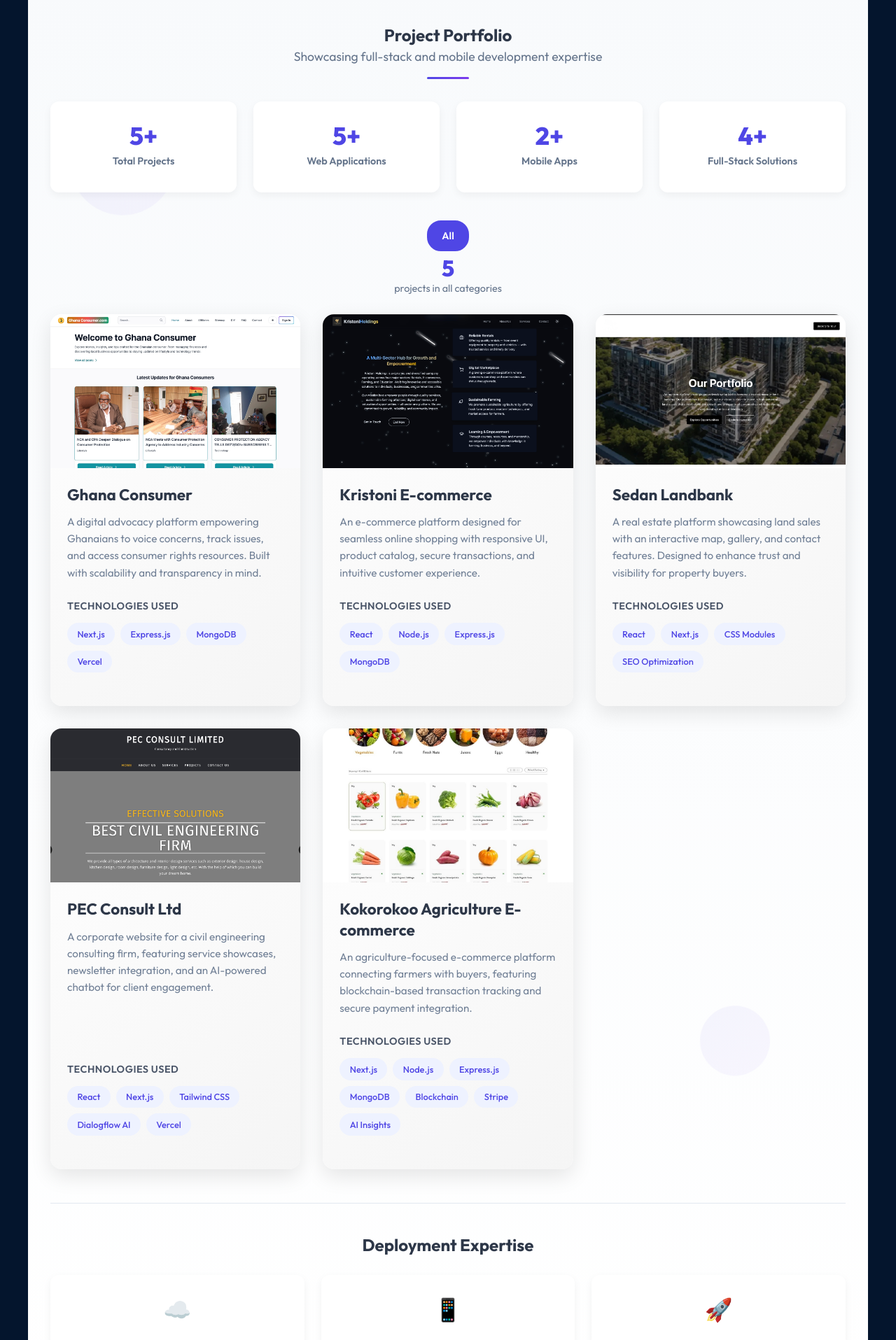
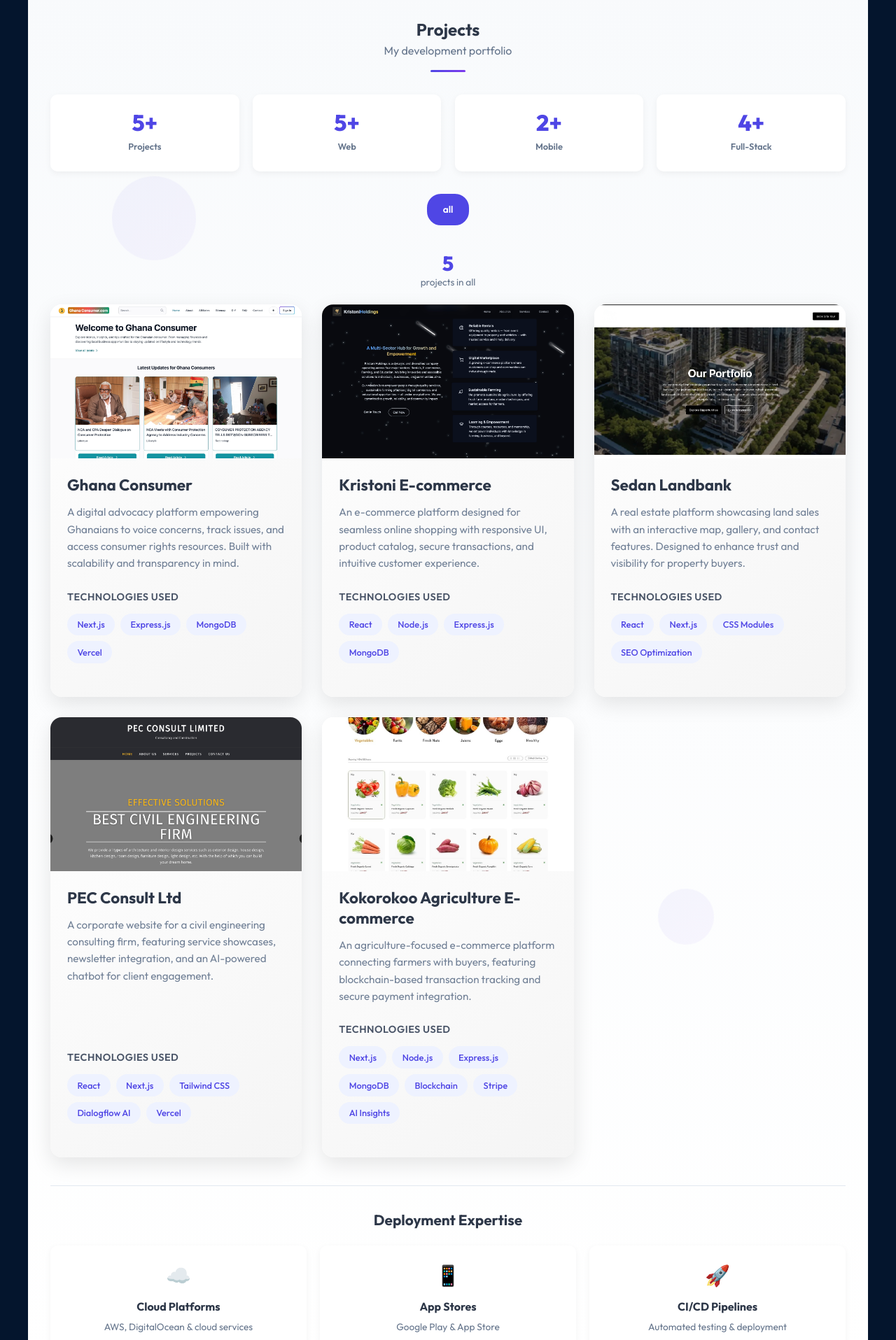
Before and after one commit to kristonirentall-rgb/KIMPORT, a React (Vite) app: page / in a window 1280 px wide. Shown: the part 4640-6555 px from the top of the page at 70% size. Built offline with nearby package versions, Linux system fonts and the light colour scheme; a web font is replaced by a local one.

Commit message:
worked on mobile view

```diff
--- a/src/components/Projects/Projects.jsx
+++ b/src/components/Projects/Projects.jsx
@@ -6,16 +6,25 @@ import { ProjectCard } from "./ProjectCard";
 export const Projects = () => {
   const [selectedCategory, setSelectedCategory] = useState("all");
   const [isVisible, setIsVisible] = useState(false);
+  const [isMobile, setIsMobile] = useState(false);
   const containerRef = useRef(null);
 
   useEffect(() => {
+    // Check if mobile on initial render and resize
+    const checkMobile = () => {
+      setIsMobile(window.innerWidth <= 768);
+    };
+
+    checkMobile();
+    window.addEventListener('resize', checkMobile);
+
     const observer = new IntersectionObserver(
       ([entry]) => {
         if (entry.isIntersecting) {
           setIsVisible(true);
         }
       },
-      { threshold: 0.2 }
+      { threshold: 0.1 } // Lower threshold for mobile
     );
 
     if (containerRef.current) {
@@ -23,6 +32,7 @@ export const Projects = () => {
     }
 
     return () => {
+      window.removeEventListener('resize', checkMobile);
       if (containerRef.current) {
         observer.unobserve(containerRef.current);
       }
@@ -39,55 +49,55 @@ export const Projects = () => {
         project.categories && project.categories.includes(selectedCategory)
       );
 
-  // Enhanced project statistics - impressive numbers for a senior developer
+  // Enhanced project statistics
   const projectStats = {
-    total: projects.length > 0 ? projects.length : 12, // Fallback to 12 if no projects
+    total: projects.length > 0 ? projects.length : 12,
     web: projects.filter(p => p.categories && p.categories.includes("web")).length > 0 ?
-         projects.filter(p => p.categories && p.categories.includes("web")).length : 5, // Fallback to 5
+         projects.filter(p => p.categories && p.categories.includes("web")).length : 5,
     mobile: projects.filter(p => p.categories && p.categories.includes("mobile")).length > 0 ?
-           projects.filter(p => p.categories && p.categories.includes("mobile")).length : 2, // Fallback to 4
+           projects.filter(p => p.categories && p.categories.includes("mobile")).length : 2,
     fullstack: projects.filter(p => p.categories && p.categories.includes("fullstack")).length > 0 ?
-              projects.filter(p => p.categories && p.categories.includes("fullstack")).length : 4 // Fallback to 3
+              projects.filter(p => p.categories && p.categories.includes("fullstack")).length : 4
   };
 
   return (
     <section className={styles.container} id="projects" ref={containerRef}>
-      {/* Animated background elements */}
+      {/* Simplified background for mobile */}
       <div className={styles.animatedBackground}>
         <div className={styles.floatingShape} style={{ '--delay': '0s' }}></div>
         <div className={styles.floatingShape} style={{ '--delay': '3s' }}></div>
-        <div className={styles.floatingShape} style={{ '--delay': '6s' }}></div>
       </div>
 
       <div className={styles.content}>
         <h2 className={`${styles.title} ${isVisible ? styles.titleVisible : ''}`}>
-          Project Portfolio
-          <span className={styles.subtitle}>Showcasing full-stack and mobile development expertise</span>
+          Projects
+          <span className={styles.subtitle}>My development portfolio</span>
           <div className={styles.titleUnderline}></div>
         </h2>
 
-        {/* Project Statistics */}
+        {/* Project Statistics - Simplified for mobile */}
         <div className={`${styles.stats} ${isVisible ? styles.statsVisible : ''}`}>
           <div className={styles.statItem}>
             <span className={styles.statNumber}>{projectStats.total}+</span>
-            <span className={styles.statLabel}>Total Projects</span>
+            <span className={styles.statLabel}>Projects</span>
           </div>
           <div className={styles.statItem}>
             <span className={styles.statNumber}>{projectStats.web}+</span>
-            <span className={styles.statLabel}>Web Applications</span>
+            <span className={styles.statLabel}>Web</span>
           </div>
           <div className={styles.statItem}>
             <span className={styles.statNumber}>{projectStats.mobile}+</span>
-            <span className={styles.statLabel}>Mobile Apps</span>
+            <span className={styles.statLabel}>Mobile</span>
           </div>
           <div className={styles.statItem}>
             <span className={styles.statNumber}>{projectStats.fullstack}+</span>
-            <span className={styles.statLabel}>Full-Stack Solutions</span>
+            <span className={styles.statLabel}>Full-Stack</span>
           </div>
         </div>
 
-        {/* Category Filters */}
-        <div className={`${styles.filters} ${isVisible ? styles.filtersVisible : ''}`}>
+        {/* Category Filters - Scrollable on mobile */}
+        <div className={`${styles.filtersContainer} ${isVisible ? styles.filtersVisible : ''}`}>
+          <div className={styles.filters}>
             {allCategories.map((category, index) => (
               <button
                 key={index}
@@ -95,16 +105,17 @@ export const Projects = () => {
                 onClick={() => setSelectedCategory(category)}
                 style={{ animationDelay: `${index * 0.1}s` }}
               >
-              {category.charAt(0).toUpperCase() + category.slice(1)}
+                {isMobile && category.length > 8 ? category.slice(0, 6) + '...' : category}
               </button>
             ))}
+          </div>
         </div>
 
         {/* Projects Counter */}
         <div className={`${styles.counter} ${isVisible ? styles.counterVisible : ''}`}>
           <span className={styles.counterNumber}>{filteredProjects.length}</span>
           <span className={styles.counterText}>
-            {filteredProjects.length === 1 ? 'project' : 'projects'} in {selectedCategory === "all" ? "all categories" : selectedCategory}
+            {filteredProjects.length === 1 ? 'project' : 'projects'} in {selectedCategory === "all" ? "all" : selectedCategory}
           </span>
         </div>
 
@@ -125,34 +136,34 @@ export const Projects = () => {
           <div className={styles.emptyState}>
             <div className={styles.emptyIcon}>🔍</div>
             <h3>No projects found</h3>
-            <p>No projects match the selected category. Try another filter!</p>
+            <p>No projects match the selected category.</p>
             <button
               onClick={() => setSelectedCategory("all")}
               className={styles.viewAllButton}
             >
-              View All Projects
+              View All
             </button>
           </div>
         )}
 
-        {/* Deployment Highlights */}
+        {/* Deployment Highlights - Simplified for mobile */}
         <div className={`${styles.deployment} ${isVisible ? styles.deploymentVisible : ''}`}>
           <h3>Deployment Expertise</h3>
           <div className={styles.deploymentGrid}>
             <div className={styles.deploymentItem}>
               <div className={styles.deploymentIcon}>☁️</div>
               <h4>Cloud Platforms</h4>
-              <p>AWS, DigitalOcean, and other cloud services for scalable deployments</p>
+              <p>AWS, DigitalOcean & cloud services</p>
             </div>
             <div className={styles.deploymentItem}>
               <div className={styles.deploymentIcon}>📱</div>
               <h4>App Stores</h4>
-              <p>Experience publishing to Google Play Store and Apple App Store</p>
+              <p>Google Play & App Store</p>
             </div>
             <div className={styles.deploymentItem}>
               <div className={styles.deploymentIcon}>🚀</div>
               <h4>CI/CD Pipelines</h4>
-              <p>Automated testing and deployment processes for efficient delivery</p>
+              <p>Automated testing & deployment</p>
             </div>
           </div>
         </div>
--- a/src/components/Projects/Projects.module.css
+++ b/src/components/Projects/Projects.module.css
@@ -26,18 +26,18 @@
 }
 
 .floatingShape:nth-child(1) {
-  width: 150px;
-  height: 150px;
-  top: 10%;
-  left: 5%;
+  width: 120px;
+  height: 120px;
+  top: 15%;
+  left: 10%;
   animation-delay: var(--delay);
 }
 
 .floatingShape:nth-child(2) {
-  width: 100px;
-  height: 100px;
-  top: 70%;
-  left: 80%;
+  width: 80px;
+  height: 80px;
+  top: 65%;
+  left: 75%;
   animation-delay: var(--delay);
 }
 
@@ -46,10 +46,10 @@
     transform: translateY(0) rotate(0deg);
   }
   33% {
-    transform: translateY(-15px) rotate(3deg);
+    transform: translateY(-12px) rotate(3deg);
   }
   66% {
-    transform: translateY(8px) rotate(-3deg);
+    transform: translateY(6px) rotate(-3deg);
   }
 }
 
@@ -74,7 +74,7 @@
 }
 
 .title h2 {
-  font-size: 2rem;
+  font-size: 1.8rem;
   font-weight: 700;
   color: #2d3748;
   margin-bottom: 0.5rem;
@@ -83,7 +83,7 @@
 
 .subtitle {
   display: block;
-  font-size: 1rem;
+  font-size: 0.95rem;
   color: #64748b;
   font-weight: 400;
   margin-bottom: 1rem;
@@ -92,7 +92,7 @@
 
 .titleUnderline {
   height: 3px;
-  width: 60px;
+  width: 50px;
   background: linear-gradient(to right, #4f46e5, #7c3aed);
   margin: 0.5rem auto;
   border-radius: 2px;
@@ -102,8 +102,8 @@
 .stats {
   display: grid;
   grid-template-columns: repeat(2, 1fr);
-  gap: 1rem;
-  margin-bottom: 2rem;
+  gap: 0.8rem;
+  margin-bottom: 1.5rem;
   opacity: 0;
   transform: translateY(20px);
   transition: opacity 0.8s ease, transform 0.8s ease;
@@ -116,20 +116,20 @@
 
 .statItem {
   background: white;
-  padding: 1.2rem 0.8rem;
-  border-radius: 12px;
+  padding: 1rem 0.6rem;
+  border-radius: 10px;
   text-align: center;
-  box-shadow: 0 4px 12px rgba(0, 0, 0, 0.05);
+  box-shadow: 0 3px 10px rgba(0, 0, 0, 0.05);
   transition: transform 0.3s ease;
 }
 
 .statItem:hover {
-  transform: translateY(-3px);
+  transform: translateY(-2px);
 }
 
 .statNumber {
   display: block;
-  font-size: 1.8rem;
+  font-size: 1.6rem;
   font-weight: 800;
   color: #4f46e5;
   line-height: 1;
@@ -137,19 +137,20 @@
 }
 
 .statLabel {
-  font-size: 0.8rem;
+  font-size: 0.75rem;
   color: #64748b;
   font-weight: 600;
 }
 
 /* Filters Container */
 .filtersContainer {
-  margin-bottom: 2rem;
+  margin-bottom: 1.5rem;
   opacity: 0;
   transform: translateY(20px);
   transition: opacity 0.8s ease, transform 0.8s ease;
   overflow-x: auto;
   padding-bottom: 0.5rem;
+  -webkit-overflow-scrolling: touch;
 }
 
 .filtersVisible {
@@ -165,7 +166,7 @@
 }
 
 .filterButton {
-  padding: 0.6rem 1rem;
+  padding: 0.6rem 0.9rem;
   border: 2px solid #e2e8f0;
   background: white;
   color: #64748b;
@@ -176,6 +177,7 @@
   transition: all 0.3s ease;
   white-space: nowrap;
   flex-shrink: 0;
+  min-width: 60px;
 }
 
 .filterButton:hover {
@@ -193,7 +195,7 @@
 /* Projects Counter */
 .counter {
   text-align: center;
-  margin-bottom: 1.5rem;
+  margin-bottom: 1.2rem;
   opacity: 0;
   transform: translateY(20px);
   transition: opacity 0.8s ease, transform 0.8s ease;
@@ -205,7 +207,7 @@
 }
 
 .counterNumber {
-  font-size: 2rem;
+  font-size: 1.8rem;
   font-weight: 800;
   color: #4f46e5;
   display: block;
@@ -213,7 +215,7 @@
 }
 
 .counterText {
-  font-size: 0.9rem;
+  font-size: 0.85rem;
   color: #64748b;
   margin-top: 0.3rem;
 }
@@ -222,7 +224,7 @@
 .projects {
   display: grid;
   grid-template-columns: 1fr;
-  gap: 1.5rem;
+  gap: 1.2rem;
   margin-top: 1rem;
 }
 
@@ -230,41 +232,41 @@
 .emptyState {
   grid-column: 1 / -1;
   text-align: center;
-  padding: 2.5rem 1.5rem;
+  padding: 2rem 1.2rem;
   background: white;
-  border-radius: 16px;
-  box-shadow: 0 5px 20px rgba(0, 0, 0, 0.05);
+  border-radius: 12px;
+  box-shadow: 0 4px 16px rgba(0, 0, 0, 0.05);
 }
 
 .emptyIcon {
-  font-size: 2.5rem;
-  margin-bottom: 1rem;
+  font-size: 2rem;
+  margin-bottom: 0.8rem;
   opacity: 0.5;
 }
 
 .emptyState h3 {
-  font-size: 1.3rem;
+  font-size: 1.2rem;
   color: #2d3748;
   margin-bottom: 0.5rem;
 }
 
 .emptyState p {
   color: #718096;
-  margin: 0 0 1.5rem 0;
+  margin: 0 0 1.2rem 0;
   line-height: 1.5;
-  font-size: 0.9rem;
+  font-size: 0.85rem;
 }
 
 .viewAllButton {
-  padding: 0.7rem 1.5rem;
+  padding: 0.6rem 1.2rem;
   background: #4f46e5;
   color: white;
   border: none;
-  border-radius: 8px;
+  border-radius: 6px;
   font-weight: 600;
   cursor: pointer;
   transition: all 0.3s ease;
-  font-size: 0.9rem;
+  font-size: 0.85rem;
 }
 
 .viewAllButton:hover {
@@ -274,8 +276,8 @@
 
 /* Deployment Section */
 .deployment {
-  margin-top: 3rem;
-  padding-top: 2.5rem;
+  margin-top: 2.5rem;
+  padding-top: 2rem;
   border-top: 1px solid #e2e8f0;
   opacity: 0;
   transform: translateY(20px);
@@ -289,64 +291,106 @@
 
 .deployment h3 {
   text-align: center;
-  font-size: 1.5rem;
+  font-size: 1.3rem;
   color: #2d3748;
-  margin-bottom: 1.5rem;
+  margin-bottom: 1.2rem;
 }
 
 .deploymentGrid {
   display: grid;
   grid-template-columns: 1fr;
-  gap: 1.2rem;
+  gap: 1rem;
 }
 
 .deploymentItem {
   text-align: center;
-  padding: 1.5rem 1rem;
+  padding: 1.2rem 0.8rem;
   background: white;
-  border-radius: 12px;
-  box-shadow: 0 4px 12px rgba(0, 0, 0, 0.05);
+  border-radius: 10px;
+  box-shadow: 0 3px 10px rgba(0, 0, 0, 0.05);
   transition: transform 0.3s ease;
 }
 
 .deploymentItem:hover {
-  transform: translateY(-3px);
+  transform: translateY(-2px);
 }
 
 .deploymentIcon {
-  font-size: 2rem;
-  margin-bottom: 0.8rem;
+  font-size: 1.8rem;
+  margin-bottom: 0.6rem;
 }
 
 .deploymentItem h4 {
   color: #2d3748;
-  margin-bottom: 0.5rem;
-  font-size: 1.1rem;
+  margin-bottom: 0.4rem;
+  font-size: 1rem;
 }
 
 .deploymentItem p {
   color: #64748b;
-  line-height: 1.5;
+  line-height: 1.4;
   margin: 0;
-  font-size: 0.9rem;
+  font-size: 0.85rem;
 }
 
 /* Tablet Styles */
 @media (min-width: 640px) {
   .container {
-    padding: 4rem 1.5rem;
+    padding: 3.5rem 1.2rem;
   }
 
   .title h2 {
-    font-size: 2.2rem;
+    font-size: 2rem;
   }
 
   .subtitle {
-    font-size: 1.1rem;
+    font-size: 1rem;
   }
 
   .stats {
     grid-template-columns: repeat(4, 1fr);
+    gap: 1rem;
+  }
+
+  .statItem {
+    padding: 1.2rem 0.8rem;
+  }
+
+  .statNumber {
+    font-size: 1.8rem;
+  }
+
+  .statLabel {
+    font-size: 0.8rem;
+  }
+
+  .filters {
+    justify-content: center;
+    flex-wrap: wrap;
+  }
+
+  .projects {
+    grid-template-columns: repeat(2, 1fr);
+    gap: 1.5rem;
+  }
+
+  .deploymentGrid {
+    grid-template-columns: repeat(3, 1fr);
+    gap: 1.2rem;
+  }
+}
+
+/* Desktop Styles */
+@media (min-width: 1024px) {
+  .container {
+    padding: 4.5rem 2rem;
+  }
+
+  .title h2 {
+    font-size: 2.3rem;
+  }
+
+  .stats {
     gap: 1.2rem;
   }
 
@@ -358,60 +402,18 @@
     font-size: 2rem;
   }
 
-  .statLabel {
-    font-size: 0.9rem;
+  .projects {
+    grid-template-columns: repeat(3, 1fr);
+    gap: 1.8rem;
   }
 
   .filters {
-    justify-content: center;
-    flex-wrap: wrap;
-  }
-
-  .projects {
-    grid-template-columns: repeat(2, 1fr);
-    gap: 1.8rem;
-  }
-
-  .deploymentGrid {
-    grid-template-columns: repeat(3, 1fr);
-    gap: 1.5rem;
-  }
-}
-
-/* Desktop Styles */
-@media (min-width: 1024px) {
-  .container {
-    padding: 5rem 2rem;
-  }
-
-  .title h2 {
-    font-size: 2.5rem;
-  }
-
-  .stats {
-    gap: 1.5rem;
-  }
-
-  .statItem {
-    padding: 2rem 1.5rem;
-  }
-
-  .statNumber {
-    font-size: 2.2rem;
-  }
-
-  .projects {
-    grid-template-columns: repeat(3, 1fr);
-    gap: 2rem;
-  }
-
-  .filters {
-    gap: 0.8rem;
+    gap: 0.6rem;
   }
 
   .filterButton {
-    padding: 0.7rem 1.2rem;
-    font-size: 0.9rem;
+    padding: 0.7rem 1.1rem;
+    font-size: 0.85rem;
   }
 }
 
@@ -429,37 +431,38 @@
   }
 
   .title h2 {
-    font-size: 1.8rem;
+    font-size: 1.6rem;
   }
 
   .subtitle {
-    font-size: 0.9rem;
+    font-size: 0.85rem;
   }
 
   .stats {
     grid-template-columns: repeat(2, 1fr);
-    gap: 0.8rem;
+    gap: 0.6rem;
   }
 
   .statItem {
-    padding: 1rem 0.5rem;
+    padding: 0.9rem 0.4rem;
   }
 
   .statNumber {
-    font-size: 1.6rem;
+    font-size: 1.4rem;
   }
 
   .statLabel {
-    font-size: 0.75rem;
+    font-size: 0.7rem;
   }
 
   .filterButton {
-    padding: 0.5rem 0.8rem;
-    font-size: 0.75rem;
+    padding: 0.5rem 0.7rem;
+    font-size: 0.7rem;
+    min-width: 55px;
   }
 
   .counterNumber {
-    font-size: 1.8rem;
+    font-size: 1.6rem;
   }
 
   .counterText {
@@ -467,27 +470,27 @@
   }
 
   .emptyState {
-    padding: 2rem 1rem;
+    padding: 1.8rem 1rem;
   }
 
   .emptyState h3 {
-    font-size: 1.2rem;
+    font-size: 1.1rem;
   }
 
   .emptyState p {
-    font-size: 0.85rem;
+    font-size: 0.8rem;
   }
 
   .deploymentItem {
-    padding: 1.2rem 0.8rem;
+    padding: 1rem 0.6rem;
   }
 
   .deploymentItem h4 {
-    font-size: 1rem;
+    font-size: 0.9rem;
   }
 
   .deploymentItem p {
-    font-size: 0.85rem;
+    font-size: 0.8rem;
   }
 }
 
@@ -518,3 +521,42 @@
     animation: none;
   }
 }
+
+/* Dark mode support */
+@media (prefers-color-scheme: dark) {
+  .container {
+    background: linear-gradient(180deg, #0f172a 0%, #1e293b 100%);
+  }
+
+  .statItem,
+  .emptyState,
+  .deploymentItem {
+    background: #1e293b;
+  }
+
+  .title h2,
+  .statLabel,
+  .deploymentItem h4,
+  .emptyState h3 {
+    color: #e2e8f0;
+  }
+
+  .subtitle,
+  .counterText,
+  .emptyState p,
+  .deploymentItem p {
+    color: #94a3b8;
+  }
+
+  .filterButton {
+    background: #334155;
+    border-color: #475569;
+    color: #cbd5e1;
+  }
+
+  .activeFilter {
+    background: #4f46e5;
+    border-color: #4f46e5;
+    color: white;
+  }
+}
```
Lines whose indentation alone changed are shown as unchanged.
